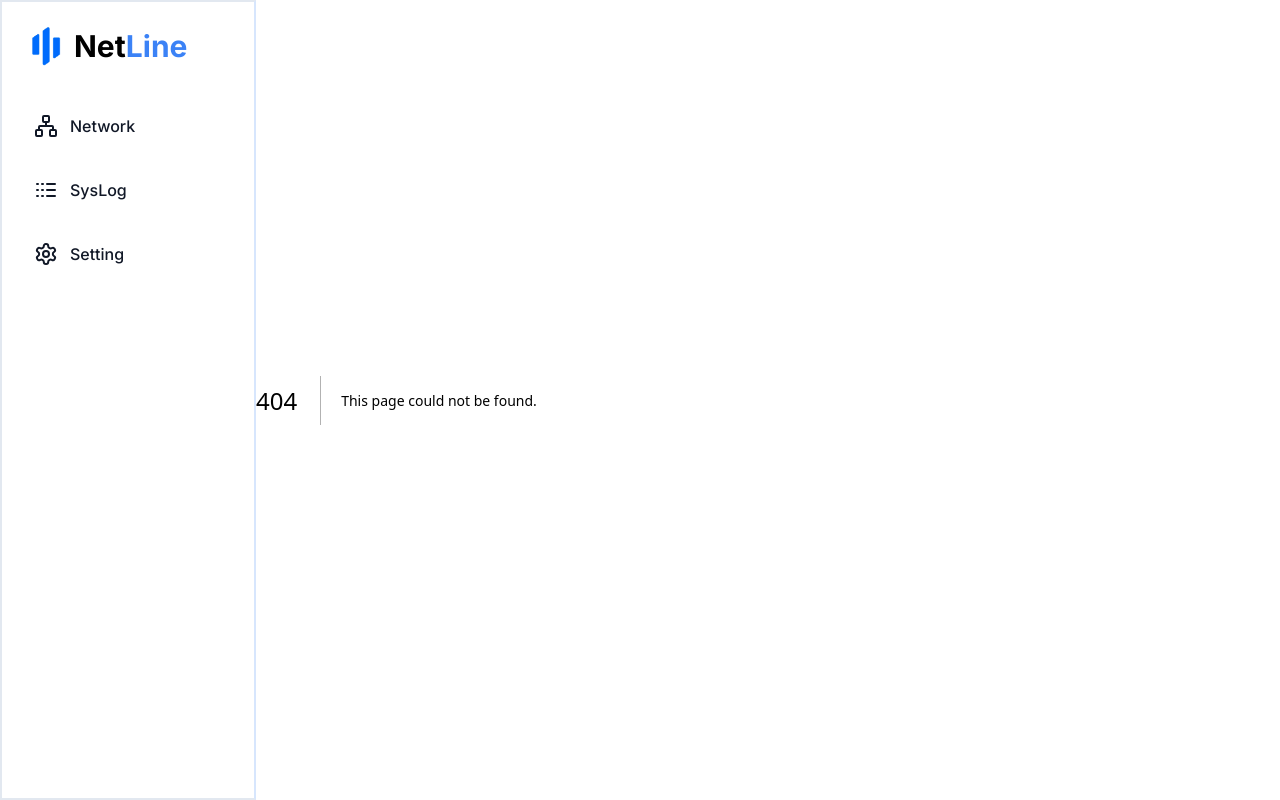
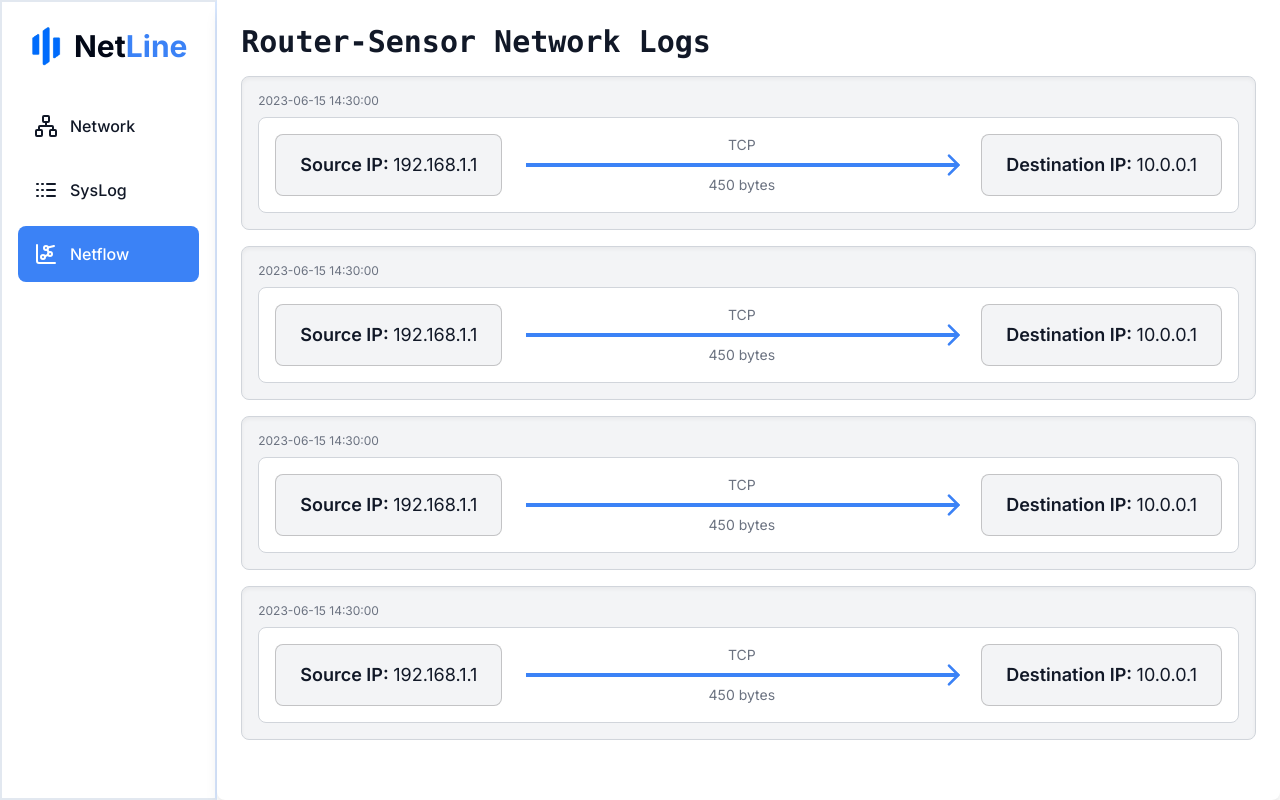
Before and after one commit to Naman-B-Parlecha/NetLine, a Next.js app: page /netflow in a window 1280 px wide. Before the commit this address had no page. Built offline with nearby package versions, Linux system fonts and the light colour scheme.

Commit message:
Added Netflow

```diff
--- a/app/components/NavBar.tsx
+++ b/app/components/NavBar.tsx
@@ -67,8 +67,8 @@ const routes: {
   },
   {
     id: 3,
-    routeName: "Setting",
-    path: "/setting",
+    routeName: "Netflow",
+    path: "/netflow",
     svg: (
       <svg
         xmlns="http://www.w3.org/2000/svg"
@@ -80,10 +80,15 @@ const routes: {
         strokeWidth="2"
         strokeLinecap="round"
         strokeLinejoin="round"
-        className="lucide lucide-settings"
+        className="lucide lucide-chart-network"
       >
-        <path d="M12.22 2h-.44a2 2 0 0 0-2 2v.18a2 2 0 0 1-1 1.73l-.43.25a2 2 0 0 1-2 0l-.15-.08a2 2 0 0 0-2.73.73l-.22.38a2 2 0 0 0 .73 2.73l.15.1a2 2 0 0 1 1 1.72v.51a2 2 0 0 1-1 1.74l-.15.09a2 2 0 0 0-.73 2.73l.22.38a2 2 0 0 0 2.73.73l.15-.08a2 2 0 0 1 2 0l.43.25a2 2 0 0 1 1 1.73V20a2 2 0 0 0 2 2h.44a2 2 0 0 0 2-2v-.18a2 2 0 0 1 1-1.73l.43-.25a2 2 0 0 1 2 0l.15.08a2 2 0 0 0 2.73-.73l.22-.39a2 2 0 0 0-.73-2.73l-.15-.08a2 2 0 0 1-1-1.74v-.5a2 2 0 0 1 1-1.74l.15-.09a2 2 0 0 0 .73-2.73l-.22-.38a2 2 0 0 0-2.73-.73l-.15.08a2 2 0 0 1-2 0l-.43-.25a2 2 0 0 1-1-1.73V4a2 2 0 0 0-2-2z" />
-        <circle cx="12" cy="12" r="3" />
+        <path d="m13.11 7.664 1.78 2.672" />
+        <path d="m14.162 12.788-3.324 1.424" />
+        <path d="m20 4-6.06 1.515" />
+        <path d="M3 3v16a2 2 0 0 0 2 2h16" />
+        <circle cx="12" cy="6" r="2" />
+        <circle cx="16" cy="12" r="2" />
+        <circle cx="9" cy="15" r="2" />
       </svg>
     ),
   },
--- a/app/components/Network/NetworkVisualizer.jsx
+++ b/app/components/Network/NetworkVisualizer.jsx
@@ -34,7 +34,7 @@ const NetworkGraph = ({
         "link",
         d3.forceLink(linksData).id((d) => d.id)
       )
-      .force("charge", d3.forceManyBody().strength(-100))
+      .force("charge", d3.forceManyBody().strength(-8000))
       .force("center", d3.forceCenter(width / 2, height / 2))
       .force("collision", d3.forceCollide().radius(20));
 
@@ -56,8 +56,8 @@ const NetworkGraph = ({
         if (d.type === "pc") return "/pc.png";
         if (d.type === "server") return "/server.png";
       })
-      .attr("width", 30)
-      .attr("height", 30)
+      .attr("width", 60)
+      .attr("height", 60)
       .attr("x", (d) => d.x - 20)
       .attr("y", (d) => d.y - 20)
       .style("cursor", "pointer")
@@ -68,12 +68,18 @@ const NetworkGraph = ({
         }
       })
       .on("mouseover", (event, d) => {
+        console.log("here boss = ", d);
         const [x, y] = d3.pointer(event);
         setTooltip({
           show: true,
           x: x + 20, // Adjust this offset to position the tooltip closer or farther
           y: y - 20,
-          content: { id: d.id, name: d.name, type: d.type },
+          content: {
+            id: d.id,
+            name: d.name,
+            type: d.type,
+            interfaces: d.interfaces,
+          },
         });
       })
       .on("mouseout", () => {
@@ -138,12 +144,18 @@ const NetworkGraph = ({
       <svg ref={svgRef}></svg>
       {tooltip.show && (
         <div
-          className="absolute bg-gray-800 text-white text-sm p-2 rounded shadow-lg"
+          className="absolute bg-gray-800/70 text-white text-sm p-4 rounded shadow-lg"
           style={{ top: tooltip.y, left: tooltip.x }}
         >
           <div>ID: {tooltip.content.id}</div>
           <div>Name: {tooltip.content.name}</div>
           <div>Type: {tooltip.content.type}</div>
+          <div>
+            Interfaces:
+            {tooltip.content.interfaces &&
+              tooltip.content.interfaces.length > 0 &&
+              tooltip.content.interfaces.map((ifs) => <div className="pl-4">{ifs.name} : {ifs.ip}</div>)}
+          </div>
         </div>
       )}
     </div>
--- /dev/null
+++ b/app/netflow/customStyles.module.css
@@ -0,0 +1,20 @@
+/* Style the scrollbar track */
+.scroll::-webkit-scrollbar {
+  width: 8px; /* Width of the scrollbar */
+}
+
+/* Style the scrollbar thumb */
+.scroll::-webkit-scrollbar-thumb {
+  background-color: #a0aec0; /* Scrollbar color */
+  border-radius: 4px; /* Rounded corners */
+}
+
+/* Style the scrollbar track */
+.scroll::-webkit-scrollbar-track {
+  background-color: #edf2f7; /* Background color of the track */
+}
+
+/* Optional: Style the hover state */
+.scroll::-webkit-scrollbar-thumb:hover {
+  background-color: #718096; /* Darker color on hover */
+}
--- /dev/null
+++ b/app/netflow/page.tsx
@@ -0,0 +1,117 @@
+import React from "react";
+import { ArrowRight } from "lucide-react";
+import cls from "./customStyles.module.css";
+
+interface NetworkSimulatorProps {
+  srcIp: string;
+  destIp: string;
+  protocol: string;
+  timestamp: string;
+  bytes: string;
+}
+
+export default function Component({
+  srcIp = "192.168.1.1",
+  destIp = "10.0.0.1",
+  protocol = "TCP",
+  timestamp = "2023-06-15 14:30:00",
+  bytes = "450",
+}: NetworkSimulatorProps) {
+  return (
+    <div className="w-full p-6 bg-white rounded-lg shadow-lg">
+      <h1 className="text-3xl font-bold font-mono text-gray-900 mb-4">
+        Router-Sensor Network Logs
+      </h1>
+      <div className={`flex flex-col gap-4 w-full h-[93%] overflow-auto ${cls.scroll}`}>
+        <div className="p-4 w-full bg-gray-100 border border-gray-300 rounded-lg shadow-inner ">
+          <div className="text-xs text-gray-500 mb-2">{timestamp}</div>
+          <div className="flex items-center justify-between border border-gray-300 rounded-lg overflow-hidden p-4 bg-white">
+            <div className="py-4 px-6 bg-gray-100 rounded-lg border border-black/20 text-gray-900">
+              <h3 className="font-semibold text-lg">
+                Source IP: <span className="font-normal">{srcIp}</span>
+              </h3>
+            </div>
+            <div className="flex flex-col items-center mx-6 flex-grow">
+              <span className="text-sm text-gray-500 mb-2">{protocol}</span>
+              <div className="w-full h-1 bg-blue-500 relative">
+                <ArrowRight className="w-8 h-8 text-blue-500 absolute top-1/2 right-0 transform -translate-y-1/2 translate-x-2 transition-transform duration-300 ease-in-out hover:translate-x-4" />
+              </div>
+              <span className="text-sm text-gray-500 mt-2">{bytes} bytes</span>
+            </div>
+            <div className="py-4 px-6 bg-gray-100 rounded-lg border border-black/20 text-gray-900">
+              <h3 className="font-semibold text-lg">
+                Destination IP: <span className="font-normal">{destIp}</span>
+              </h3>
+            </div>
+          </div>
+        </div>
+        <div className="p-4 w-full bg-gray-100 border border-gray-300 rounded-lg shadow-inner ">
+          <div className="text-xs text-gray-500 mb-2">{timestamp}</div>
+          <div className="flex items-center justify-between border border-gray-300 rounded-lg overflow-hidden p-4 bg-white">
+            <div className="py-4 px-6 bg-gray-100 rounded-lg border border-black/20 text-gray-900">
+              <h3 className="font-semibold text-lg">
+                Source IP: <span className="font-normal">{srcIp}</span>
+              </h3>
+            </div>
+            <div className="flex flex-col items-center mx-6 flex-grow">
+              <span className="text-sm text-gray-500 mb-2">{protocol}</span>
+              <div className="w-full h-1 bg-blue-500 relative">
+                <ArrowRight className="w-8 h-8 text-blue-500 absolute top-1/2 right-0 transform -translate-y-1/2 translate-x-2 transition-transform duration-300 ease-in-out hover:translate-x-4" />
+              </div>
+              <span className="text-sm text-gray-500 mt-2">{bytes} bytes</span>
+            </div>
+            <div className="py-4 px-6 bg-gray-100 rounded-lg border border-black/20 text-gray-900">
+              <h3 className="font-semibold text-lg">
+                Destination IP: <span className="font-normal">{destIp}</span>
+              </h3>
+            </div>
+          </div>
+        </div>
+        <div className="p-4 w-full bg-gray-100 border border-gray-300 rounded-lg shadow-inner ">
+          <div className="text-xs text-gray-500 mb-2">{timestamp}</div>
+          <div className="flex items-center justify-between border border-gray-300 rounded-lg overflow-hidden p-4 bg-white">
+            <div className="py-4 px-6 bg-gray-100 rounded-lg border border-black/20 text-gray-900">
+              <h3 className="font-semibold text-lg">
+                Source IP: <span className="font-normal">{srcIp}</span>
+              </h3>
+            </div>
+            <div className="flex flex-col items-center mx-6 flex-grow">
+              <span className="text-sm text-gray-500 mb-2">{protocol}</span>
+              <div className="w-full h-1 bg-blue-500 relative">
+                <ArrowRight className="w-8 h-8 text-blue-500 absolute top-1/2 right-0 transform -translate-y-1/2 translate-x-2 transition-transform duration-300 ease-in-out hover:translate-x-4" />
+              </div>
+              <span className="text-sm text-gray-500 mt-2">{bytes} bytes</span>
+            </div>
+            <div className="py-4 px-6 bg-gray-100 rounded-lg border border-black/20 text-gray-900">
+              <h3 className="font-semibold text-lg">
+                Destination IP: <span className="font-normal">{destIp}</span>
+              </h3>
+            </div>
+          </div>
+        </div>
+        <div className="p-4 w-full bg-gray-100 border border-gray-300 rounded-lg shadow-inner ">
+          <div className="text-xs text-gray-500 mb-2">{timestamp}</div>
+          <div className="flex items-center justify-between border border-gray-300 rounded-lg overflow-hidden p-4 bg-white">
+            <div className="py-4 px-6 bg-gray-100 rounded-lg border border-black/20 text-gray-900">
+              <h3 className="font-semibold text-lg">
+                Source IP: <span className="font-normal">{srcIp}</span>
+              </h3>
+            </div>
+            <div className="flex flex-col items-center mx-6 flex-grow">
+              <span className="text-sm text-gray-500 mb-2">{protocol}</span>
+              <div className="w-full h-1 bg-blue-500 relative">
+                <ArrowRight className="w-8 h-8 text-blue-500 absolute top-1/2 right-0 transform -translate-y-1/2 translate-x-2 transition-transform duration-300 ease-in-out hover:translate-x-4" />
+              </div>
+              <span className="text-sm text-gray-500 mt-2">{bytes} bytes</span>
+            </div>
+            <div className="py-4 px-6 bg-gray-100 rounded-lg border border-black/20 text-gray-900">
+              <h3 className="font-semibold text-lg">
+                Destination IP: <span className="font-normal">{destIp}</span>
+              </h3>
+            </div>
+          </div>
+        </div>
+      </div>
+    </div>
+  );
+}
```
